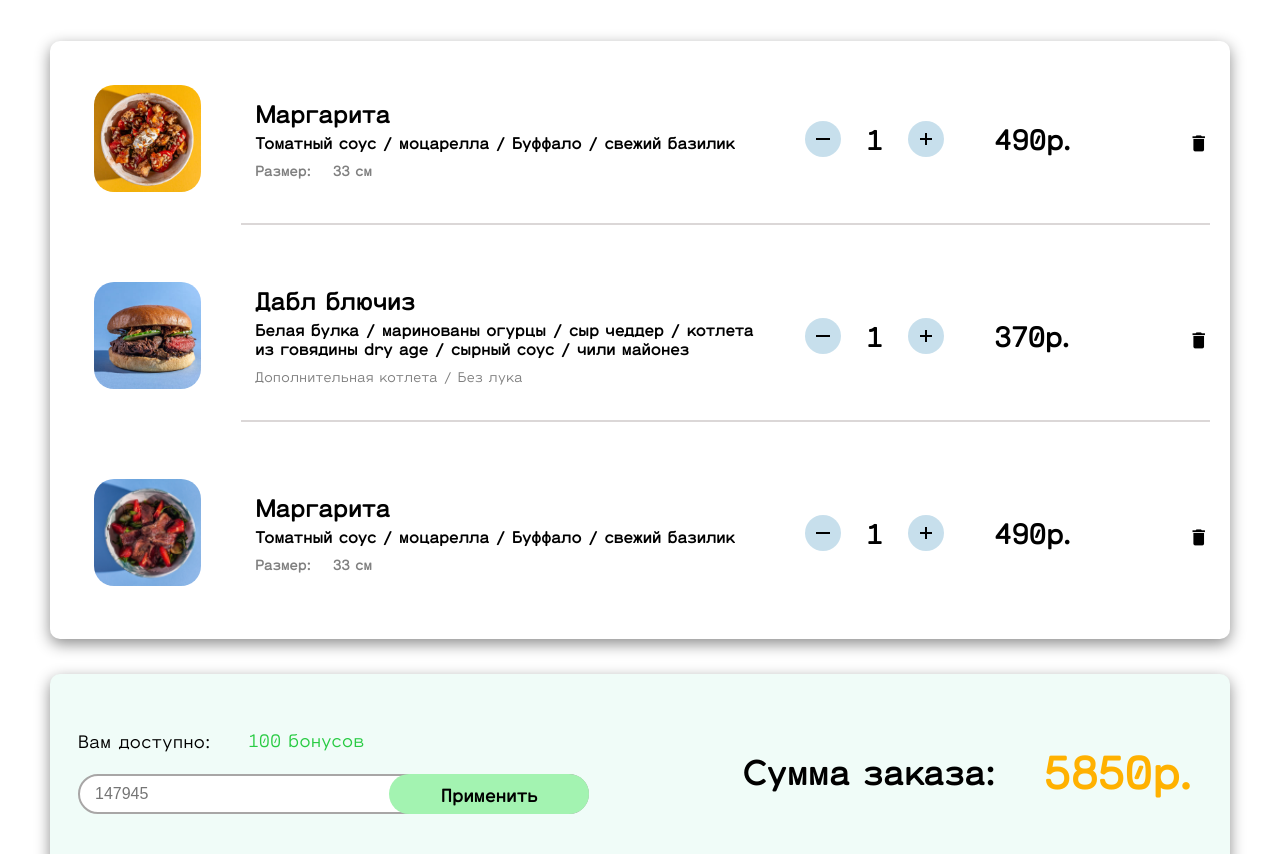
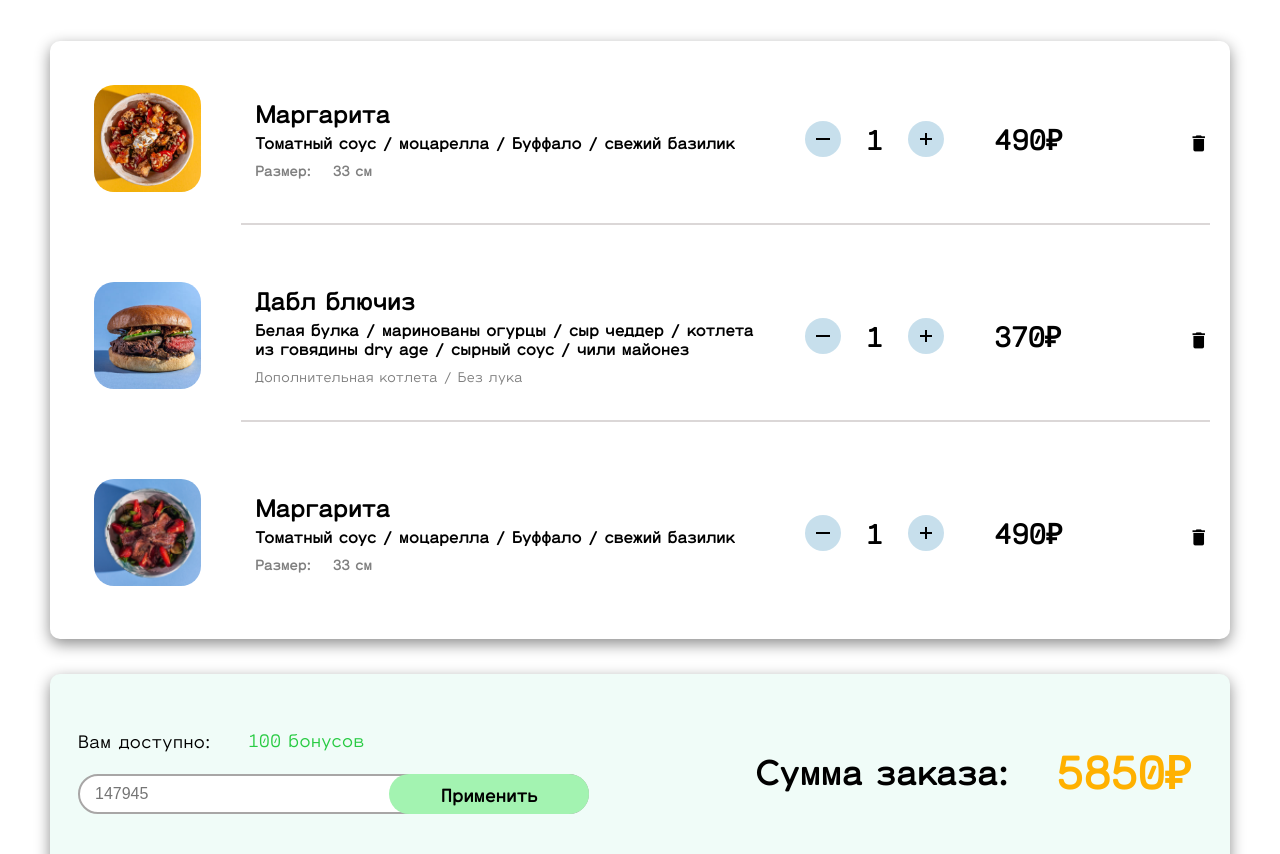
Before and after one commit to Plema/WoodWoodBurgers__redesign, a website with bundled scripts: page assets/basket-products-redesign.html in a window 1280 px wide. Shown: the part 98-952 px from the top of the page. Built offline with nearby package versions, Linux system fonts and the light colour scheme; files whose address does not match are found by name; a web font is replaced by a local one.

Commit message:
basket
руб. на значок

```diff
--- a/assets/basket-products-redesign.html
+++ b/assets/basket-products-redesign.html
@@ -43,7 +43,7 @@
                       <input type="text" class="only_number" pattern="^[ 0-9]+$" value="1" size="1" />
                       <span class="plus"></span>
                     </div>
-                    <p class="price-count"><span class="count">490</span>р.</p>
+                    <p class="price-count"><span class="count">490</span>₽</p>
                   </div>
                 </li>
                 <li class="list-item">
@@ -73,7 +73,7 @@
                       <input type="text" class="only_number" pattern="^[ 0-9]+$" value="1" size="1" />
                       <span class="plus"></span>
                     </div>
-                    <p class="price-count"><span class="count">370</span>р.</p>
+                    <p class="price-count"><span class="count">370</span>₽</p>
                   </div>
                 </li>
                 <li class="list-item">
@@ -102,7 +102,7 @@
                       <input type="text" class="only_number" pattern="^[ 0-9]+$" value="1" size="1" />
                       <span class="plus"></span>
                     </div>
-                    <p class="price-count"><span class="count">490</span>р.</p>
+                    <p class="price-count"><span class="count">490</span>₽</p>
                   </div>
                 </li>
               </ul>
@@ -120,7 +120,7 @@
               </div>
               <div class="order-wrapper">
                 <p class="order-wrapper__title">Сумма заказа:</p>
-                <p class="order-wrapper__price"><span class="count-price">5850</span>р.</p>
+                <p class="order-wrapper__price"><span class="count-price">5850</span>₽</p>
               </div>
             </div>
             <div class="notification">
```
